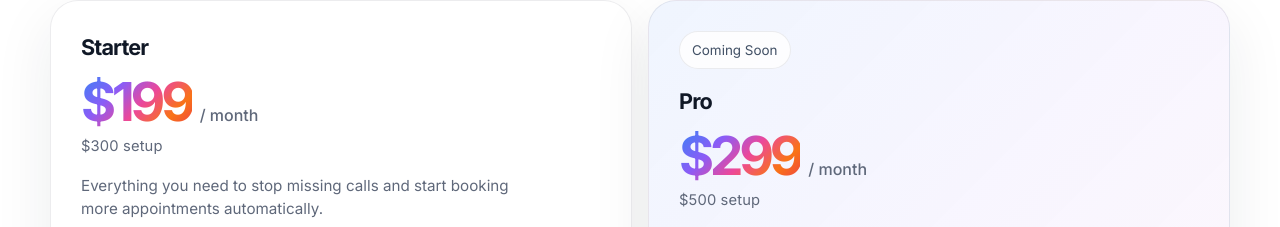
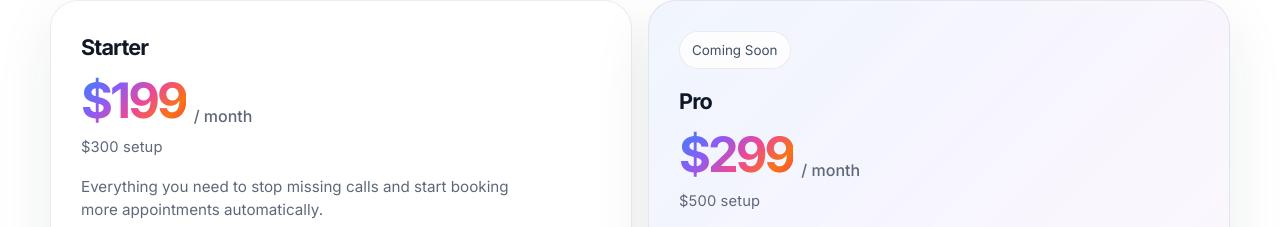
Before and after one commit to auzcorpindustries-ops/auzora-website, a plain HTML site: page redesign-light/index.html in a window 1280 px wide. Shown: the part 2522-2749 px from the top of the page. Drawn offline with Linux system fonts and the light colour scheme.

Commit message:
Fix pricing number clipping

```diff
--- a/redesign-light/index.html
+++ b/redesign-light/index.html
@@ -565,16 +565,18 @@
     }
     .pricing-monthly {
       display: inline-flex;
-      align-items: baseline;
+      align-items: flex-end;
       gap: 8px;
       color: var(--text);
       font-size: 1.15rem;
       font-weight: 600;
     }
     .pricing-monthly strong {
-      font-size: 3.35rem;
-      line-height: 0.92;
-      letter-spacing: -0.08em;
+      display: inline-block;
+      font-size: 3.05rem;
+      line-height: 1;
+      letter-spacing: -0.06em;
+      padding-bottom: 0.04em;
       background: var(--accent);
       -webkit-background-clip: text;
       background-clip: text;
```
